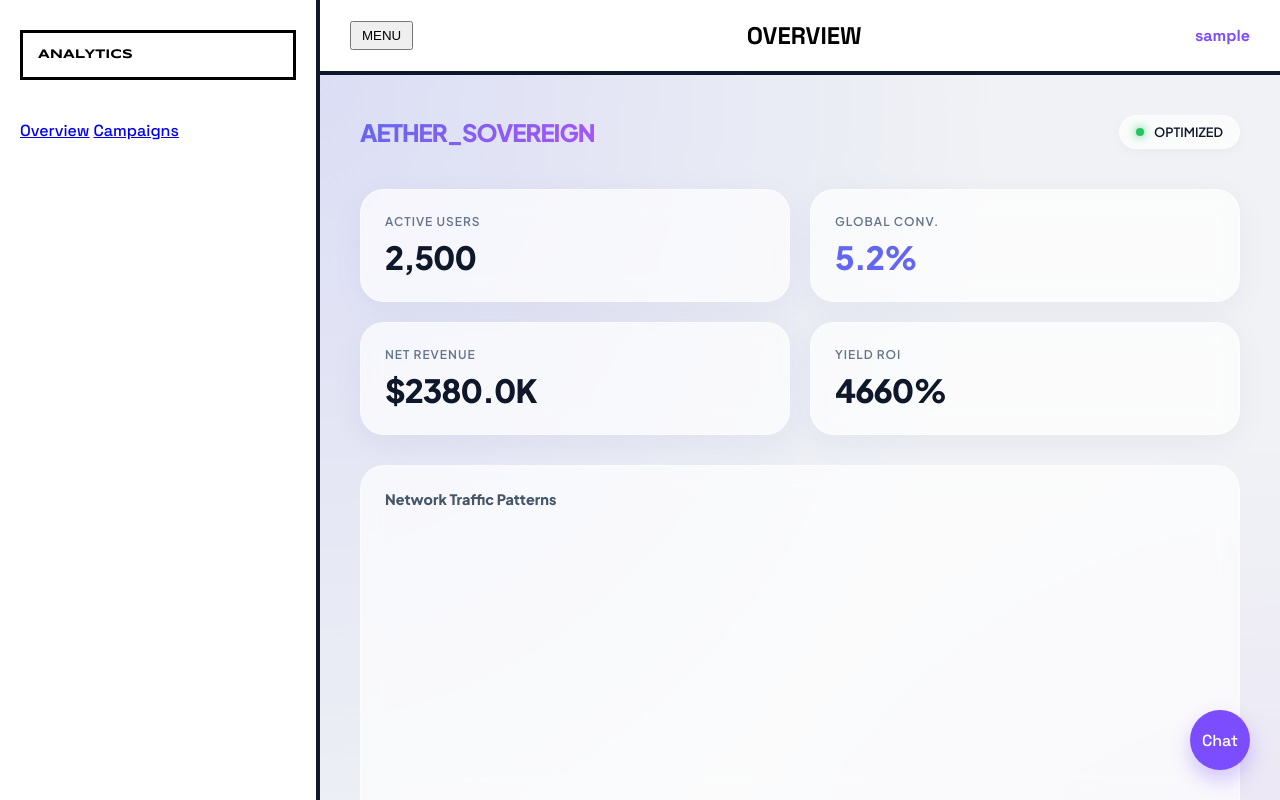
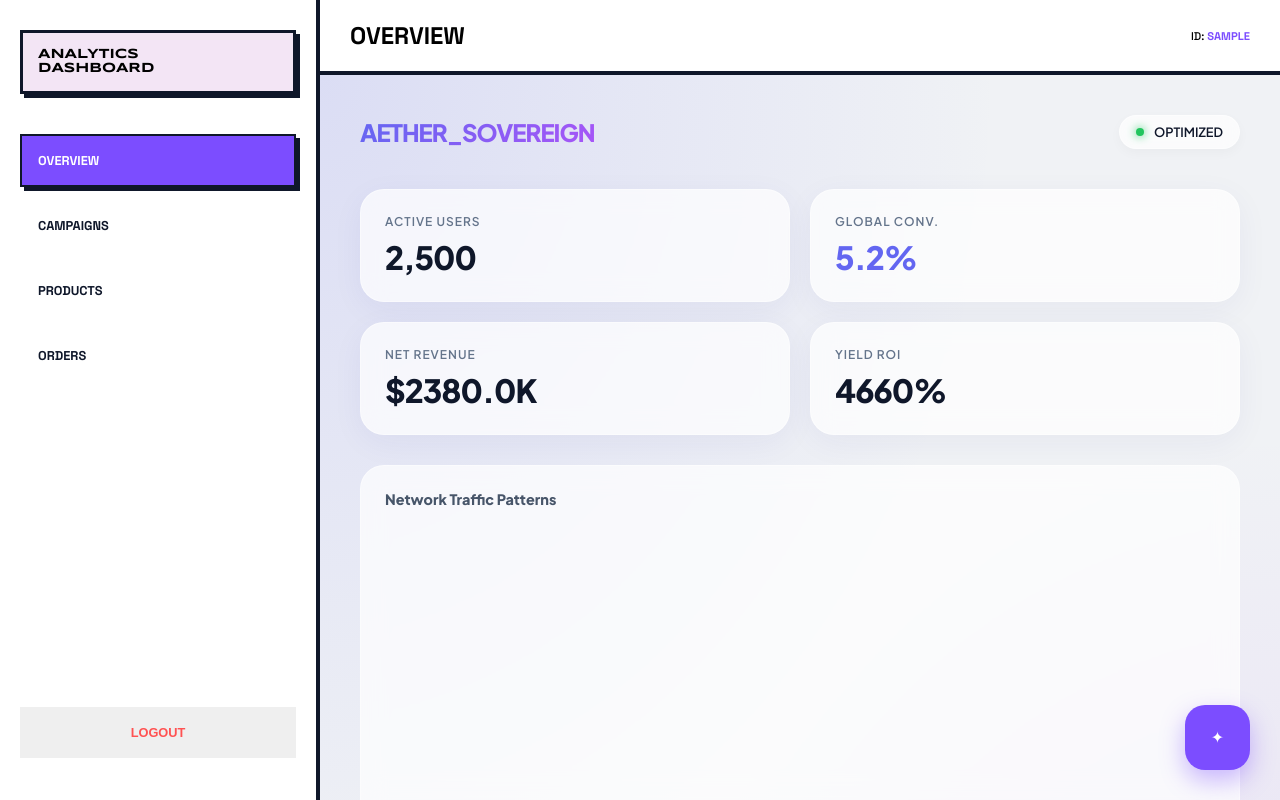
Before and after one commit to RAHUL2525252525/DIGITAL-ANALYTICS-DASHBOARD, a Flask app: page /dashboard in a window 1280 px wide. Run offline with Flask 3, Linux system fonts and the light colour scheme; the visitor is signed in with stand-in values (Sample User, id 1); some libraries are stand-ins or nearby versions.

Commit message:
Update dashboard.html

```diff
--- a/templates/dashboard.html
+++ b/templates/dashboard.html
@@ -2,9 +2,11 @@
 <html lang="en">
 <head>
 <meta charset="UTF-8" />
-<meta name="viewport" content="width=device-width, initial-scale=1.0, maximum-scale=1.0, user-scalable=no, viewport-fit=cover"/>
+<meta name="viewport" content="width=device-width, initial-scale=1.0, maximum-scale=1.0, user-scalable=no"/>
 <title>Aether Analytics | Sovereign</title>
+
 <link href="https://fonts.googleapis.com/css2?family=Space+Grotesk:wght@300;500;700&family=Syncopate:wght@700&family=Fira+Code:wght@400&display=swap" rel="stylesheet">
+
 <style>
 :root {
   --accent-purple: #7C4DFF;
@@ -13,6 +15,7 @@
   --panel-white: #FFFFFF;
   --text-main: #0F172A;
   --border-thick: 4px solid #0F172A;
+  --danger: #FF5252;
   --shadow-brutalist: 8px 8px 0px #0F172A;
   --ai-bubble: #F8FAFC;
   --user-bubble: #7C4DFF;
@@ -25,155 +28,217 @@ body {
   font-family: 'Space Grotesk', sans-serif;
   background: var(--bg-pure);
   display: flex;
-  height: 100dvh; /* Dynamic viewport height for mobile bars */
+  height: 100vh;
   width: 100vw;
   overflow: hidden;
-  position: fixed;
 }
 
-/* --- DASHBOARD UI --- */
-.sidebar {
-  width: 320px; background: var(--panel-white); border-right: var(--border-thick);
-  padding: 30px 20px; display: flex; flex-direction: column; flex-shrink: 0;
-  transition: transform 0.3s ease; z-index: 1001;
-}
+/* --- DASHBOARD UI (ORIGINAL) --- */
+.sidebar { width: 320px; background: var(--panel-white); border-right: var(--border-thick); padding: 30px 20px; display: flex; flex-direction: column; flex-shrink: 0; transition: transform 0.3s ease; z-index: 1001; }
+.brand-container { margin-bottom: 40px; padding: 15px; border: 3px solid var(--text-main); background: var(--accent-purple-soft); box-shadow: 4px 4px 0px var(--text-main); }
+.brand-title { font-family: 'Syncopate', sans-serif; font-size: 0.85rem; font-weight: 700; text-transform: uppercase; }
+.nav-link { display: block; padding: 16px; margin-bottom: 12px; text-transform: uppercase; font-weight: 700; font-size: 0.8rem; text-decoration: none; color: var(--text-main); border: 2px solid transparent; cursor: pointer; }
+.nav-link.active { background: var(--accent-purple); color: #fff; border: 2px solid var(--text-main); box-shadow: 4px 4px 0px var(--text-main); }
+.main { flex: 1; display: flex; flex-direction: column; min-width: 0; position: relative; }
+.header { display: flex; justify-content: space-between; align-items: center; padding: 20px 30px; background: white; border-bottom: var(--border-thick); }
+#frame { width: 100%; flex: 1; border: none; background: #fff; }
+#mobile-toggle { display: none; background: var(--text-main); color: white; border: none; padding: 8px 12px; font-family: 'Syncopate'; font-size: 0.6rem; }
 
-.main { flex: 1; display: flex; flex-direction: column; min-width: 0; height: 100%; position: relative; }
-
-.header {
-  display: flex; justify-content: space-between; align-items: center;
-  padding: 20px 30px; background: white; border-bottom: var(--border-thick); flex-shrink: 0;
-}
-
-/* THE CRITICAL FIX FOR MOBILE IFRAME SCROLLING */
-.content-area {
-  flex: 1;
-  position: relative;
-  overflow-y: auto;
-  -webkit-overflow-scrolling: touch; /* Forces momentum scrolling on iOS */
-}
-
-#frame {
-  width: 100%;
-  height: 100%;
-  border: none;
-  display: block;
-  /* Prevent iframe from expanding beyond parent on mobile */
-  min-height: 100%;
-}
-
-/* --- CHATBOT UI (Reverted to Original Logic/Style) --- */
+/* --- MODERN CHATBOT --- */
 #chat-window {
-  width: 420px; height: 600px;
+  width: 420px; height: 650px;
   background: var(--chat-glass);
-  backdrop-filter: blur(12px); border: 1px solid rgba(0,0,0,0.1);
+  backdrop-filter: blur(12px);
+  border: 1px solid rgba(0,0,0,0.1);
   display: none; flex-direction: column;
   position: fixed; bottom: 100px; right: 30px;
-  box-shadow: 0 20px 50px rgba(0,0,0,0.15); z-index: 2000;
-  border-radius: 24px; overflow: hidden;
+  box-shadow: 0 20px 50px rgba(0,0,0,0.15);
+  z-index: 2000;
+  border-radius: 24px;
+  overflow: hidden;
 }
 
 .chat-header {
     background: #fff; color: var(--text-main); padding: 18px 24px;
-    display: flex; justify-content: space-between; align-items: center; border-bottom: 1px solid #eee;
+    display: flex; justify-content: space-between; align-items: center;
+    border-bottom: 1px solid #eee;
 }
 
-#chat-messages { flex: 1; overflow-y: auto; padding: 20px; display: flex; flex-direction: column; gap: 15px; }
+.ai-status { display: flex; align-items: center; gap: 10px; }
+.ai-logo-dot {
+    width: 32px; height: 32px;
+    background: var(--accent-purple);
+    border-radius: 50%;
+    display: flex; align-items: center; justify-content: center;
+    font-size: 14px; font-weight: 700; color: white;
+}
 
-.msg-bubble { padding: 12px 16px; font-size: 14px; line-height: 1.5; max-width: 80%; border-radius: 18px; }
+.chat-project-card {
+  margin: 15px; padding: 15px;
+  background: #fff; border: 1px solid #eee;
+  border-radius: 16px; font-size: 12px; line-height: 1.5;
+  color: #64748b; box-shadow: 0 4px 12px rgba(0,0,0,0.03);
+}
+
+#chat-messages { flex: 1; overflow-y: auto; padding: 20px; display: flex; flex-direction: column; gap: 20px; }
+
+.msg-bubble { padding: 14px 18px; font-size: 14px; line-height: 1.6; max-width: 85%; position: relative; border-radius: 18px; }
 .user-msg { background: var(--user-bubble); color: white; align-self: flex-end; border-bottom-right-radius: 4px; }
-.ai-msg { background: var(--ai-bubble); color: var(--text-main); align-self: flex-start; border-bottom-left-radius: 4px; border: 1px solid #e2e8f0; }
+.ai-msg { background: var(--ai-bubble); color: var(--text-main); align-self: flex-start; border-bottom-left-radius: 4px; border: 1px solid #f1f5f9; }
 
-.chat-footer { padding: 15px; background: #fff; border-top: 1px solid #eee; }
-.input-container { background: #f1f5f9; border-radius: 12px; display: flex; align-items: center; padding: 5px; }
-#chat-input { flex: 1; padding: 10px; border: none; background: transparent; outline: none; }
+.ai-msg ul { margin-left: 15px; margin-top: 8px; }
+.ai-msg li { list-style: disc; margin-bottom: 6px; }
 
-.stop-btn { background: #e2e8f0; color: #64748b; display: none; padding: 8px 12px; border-radius: 8px; border:none; cursor:pointer; margin-right:5px;}
-.send-btn { background: var(--accent-purple); color: white; border: none; padding: 8px 15px; border-radius: 8px; cursor: pointer; }
+.chat-footer { padding: 15px 20px; background: #fff; border-top: 1px solid #eee; }
+.input-container { background: #f1f5f9; border-radius: 12px; display: flex; align-items: center; padding: 5px 10px; }
+#chat-input { flex: 1; padding: 12px; border: none; background: transparent; outline: none; font-family: inherit; font-size: 14px; }
+
+.controls-group { display: flex; gap: 8px; }
+.btn-circle {
+    width: 38px; height: 38px; border-radius: 10px; border: none;
+    display: flex; align-items: center; justify-content: center;
+    cursor: pointer; transition: 0.2s; font-size: 18px;
+}
+.stop-btn { background: #e2e8f0; color: #64748b; display: none; }
+.stop-btn:hover { background: #cbd5e1; }
+.send-btn { background: var(--accent-purple); color: white; }
 
 #chat-trigger {
   position: fixed; bottom: 30px; right: 30px;
-  width: 60px; height: 60px; background: var(--accent-purple);
-  border-radius: 50%; color: white; display: flex;
+  width: 65px; height: 65px; background: var(--accent-purple);
+  border-radius: 20px; color: white; display: flex;
   justify-content: center; align-items: center; cursor: pointer;
-  z-index: 2000; box-shadow: 0 10px 20px rgba(124, 77, 255, 0.3);
+  z-index: 2000; box-shadow: 0 10px 25px rgba(124, 77, 255, 0.4);
 }
 
 @media (max-width: 850px) {
-  .sidebar { position: absolute; left: 0; top: 0; bottom: 0; transform: translateX(-100%); }
+  .sidebar { position: absolute; left: 0; top: 0; bottom: 0; transform: translateX(-100%); width: 280px; }
   .sidebar.open { transform: translateX(0); }
-  #chat-window { width: 90vw; height: 70dvh; right: 5vw; bottom: 90px; }
+  #chat-window { width: 94vw; height: 75vh; right: 3vw; bottom: 90px; }
+  #mobile-toggle { display: block; }
 }
 </style>
 </head>
 <body>
 
 <div class="sidebar" id="sidebar">
-  <div style="margin-bottom: 40px; padding: 15px; border: 3px solid #000;">
-    <h1 style="font-family: 'Syncopate'; font-size: 0.8rem;">ANALYTICS</h1>
+  <div class="brand-container">
+    <h1 class="brand-title">ANALYTICS<br>DASHBOARD</h1>
   </div>
   <nav>
-    <a class="nav-link active" href="#" onclick="loadPage('overview', event)">Overview</a>
-    <a class="nav-link" href="#" onclick="loadPage('campaigns', event)">Campaigns</a>
+    <a class="nav-link active" onclick="loadPage('overview', event)">Overview</a>
+    <a class="nav-link" onclick="loadPage('campaigns', event)">Campaigns</a>
+    <a class="nav-link" onclick="loadPage('products', event)">Products</a>
+    <a class="nav-link" onclick="loadPage('orders', event)">Orders</a>
   </nav>
+  <button class="nav-link" onclick="logout()" style="margin-top:auto; color:var(--danger)">Logout</button>
 </div>
 
 <div class="main">
   <div class="header">
-    <button onclick="document.getElementById('sidebar').classList.toggle('open')" style="padding:5px 10px;">MENU</button>
+    <button id="mobile-toggle" onclick="toggleMenu()">MENU</button>
     <h2 id="pageTitle">OVERVIEW</h2>
-    <div id="username" style="font-weight:bold; color:var(--accent-purple);">...</div>
+    <div style="font-size:0.7rem;">ID: <span id="username" style="color:var(--accent-purple); font-weight:800;">...</span></div>
   </div>
-  <div class="content-area">
-    <iframe id="frame" src="/overview"></iframe>
+  <iframe id="frame" src="/overview"></iframe>
+</div>
+
+<!-- CHATBOT -->
+<div id="chat-window">
+  <div class="chat-header">
+    <div class="ai-status">
+        <div class="ai-logo-dot">A</div>
+        <div>
+            <div style="font-size: 14px; font-weight: 700;">AI-ASSISTANT</div>
+            <div style="font-size: 10px; color: #22c55e;">● Active</div>
+        </div>
+    </div>
+    <button onclick="toggleChat()" style="background:none; border:none; color:#94a3b8; cursor:pointer; font-size:20px;">✕</button>
+  </div>
+
+  <div class="chat-project-card">
+    <strong>Project Aether:</strong> Real-time marketing intelligence system.<br>
+    <strong>Core Engine:</strong> Sovereign Data Analytics v4.2.<br>
+    <strong>Interface:</strong> Optimized for campaign tracking.
+  </div>
+
+  <div id="chat-messages"></div>
+
+  <div class="chat-footer">
+    <div class="input-container">
+      <input type="text" id="chat-input" placeholder="Ask Aether something..." onkeypress="handleEnter(event)">
+      <div class="controls-group">
+        <button class="btn-circle stop-btn" id="stop-btn" onclick="stopResponse()" title="Stop Generation">■</button>
+        <button class="btn-circle send-btn" id="send-btn" onclick="sendMessage()">✦</button>
+      </div>
+    </div>
   </div>
 </div>
 
-<div id="chat-window">
-  <div class="chat-header">
-    <strong>AI ASSISTANT</strong>
-    <button onclick="toggleChat()" style="background:none; border:none; font-size:1.2rem;">×</button>
-  </div>
-  <div id="chat-messages"></div>
-  <div class="chat-footer">
-    <div class="input-container">
-      <input type="text" id="chat-input" placeholder="Type..." onkeypress="if(event.key==='Enter') sendMessage()">
-      <button class="stop-btn" id="stop-btn" onclick="stopResponse()">Stop</button>
-      <button class="send-btn" onclick="sendMessage()">Send</button>
-    </div>
-  </div>
-</div>
-<div id="chat-trigger" onclick="toggleChat()">Chat</div>
+<div id="chat-trigger" onclick="toggleChat()">✦</div>
 
 <script>
+let currentResponse = "";
+let typeIdx = 0;
 let typingTimer = null;
 let isGenerating = false;
 
+function toggleMenu() { document.getElementById('sidebar').classList.toggle('open'); }
 function toggleChat() {
-  const chat = document.getElementById("chat-window");
-  chat.style.display = (chat.style.display === "flex") ? "none" : "flex";
+  const win = document.getElementById("chat-window");
+  win.style.display = (win.style.display === "flex") ? "none" : "flex";
 }
 
 function stopResponse() {
     clearInterval(typingTimer);
     isGenerating = false;
     document.getElementById('stop-btn').style.display = "none";
+    document.getElementById('chat-input').disabled = false;
+
+    // Remove typing cursor class if any
+    const activeBubble = document.querySelector('.typing-state');
+    if(activeBubble) activeBubble.classList.remove('typing-state');
+}
+
+function formatContent(text) {
+    return text.replace(/^\s*[\*\-]\s*(.*)/gm, '<li>$1</li>')
+               .replace(/(<li>.*<\/li>)/s, '<ul>$1</ul>')
+               .replace(/\*\*(.*?)\*\*/g, '<strong>$1</strong>');
+}
+
+function streamText() {
+    const aiBubble = document.querySelector('.typing-state');
+    if (!aiBubble) return;
+
+    typingTimer = setInterval(() => {
+        if (typeIdx < currentResponse.length) {
+            aiBubble.innerHTML = formatContent(currentResponse.substring(0, typeIdx + 1));
+            typeIdx++;
+            const msgArea = document.getElementById("chat-messages");
+            msgArea.scrollTop = msgArea.scrollHeight;
+        } else {
+            stopResponse(); // Finished naturally
+        }
+    }, 20);
 }
 
 async function sendMessage() {
   const input = document.getElementById("chat-input");
   const msg = input.value.trim();
-  if (!msg || isGenerating) return;
+  if (!msg) return;
+
+  // Stop any previous typing before starting new
+  stopResponse();
 
   input.value = "";
   isGenerating = true;
-  document.getElementById('stop-btn').style.display = "inline-block";
+  document.getElementById('stop-btn').style.display = "flex";
 
   const msgArea = document.getElementById("chat-messages");
   msgArea.innerHTML += `<div class="msg-bubble user-msg">${msg}</div>`;
 
   const aiBubble = document.createElement("div");
-  aiBubble.className = "msg-bubble ai-msg";
+  aiBubble.className = "msg-bubble ai-msg typing-state";
   msgArea.appendChild(aiBubble);
   msgArea.scrollTop = msgArea.scrollHeight;
 
@@ -181,22 +246,14 @@ async function sendMessage() {
     const res = await fetch("/api/gemini-chat", {
       method: "POST",
       headers: { "Content-Type": "application/json" },
-      body: JSON.stringify({ message: msg })
+      body: JSON.stringify({ message: msg + " (Short, simple, bullet points if needed.)" })
     });
     const data = await res.json();
-
-    let i = 0;
-    typingTimer = setInterval(() => {
-      if (i < data.reply.length) {
-        aiBubble.innerText += data.reply.charAt(i);
-        i++;
-        msgArea.scrollTop = msgArea.scrollHeight;
-      } else {
-        stopResponse();
-      }
-    }, 30);
+    currentResponse = data.reply;
+    typeIdx = 0;
+    streamText();
   } catch (err) {
-    aiBubble.innerText = "Error connecting.";
+    aiBubble.innerHTML = "Connectivity lost.";
     stopResponse();
   }
 }
@@ -204,12 +261,17 @@ async function sendMessage() {
 function loadPage(page, e) {
   document.getElementById("frame").src = `/${page}`;
   document.getElementById("pageTitle").innerText = page.toUpperCase();
-  if(window.innerWidth < 850) document.getElementById('sidebar').classList.remove('open');
+  document.querySelectorAll(".nav-link").forEach(el => el.classList.remove("active"));
+  if(e.target) e.target.classList.add("active");
+  if(window.innerWidth <= 850) toggleMenu();
 }
+function handleEnter(e) { if(e.key === 'Enter') sendMessage(); }
+function logout() { window.location.href = "/logout"; }
 
-window.onload = () => {
-  fetch('/check-session').then(r => r.json()).then(d => {
-    if(d.session) document.getElementById("username").innerText = d.session.user_name;
+window.onload = function() {
+  fetch('/check-session').then(res => res.json()).then(data => {
+    if(data.session && data.session.user_name)
+      document.getElementById("username").innerText = data.session.user_name.toUpperCase();
   });
 };
 </script>
```
